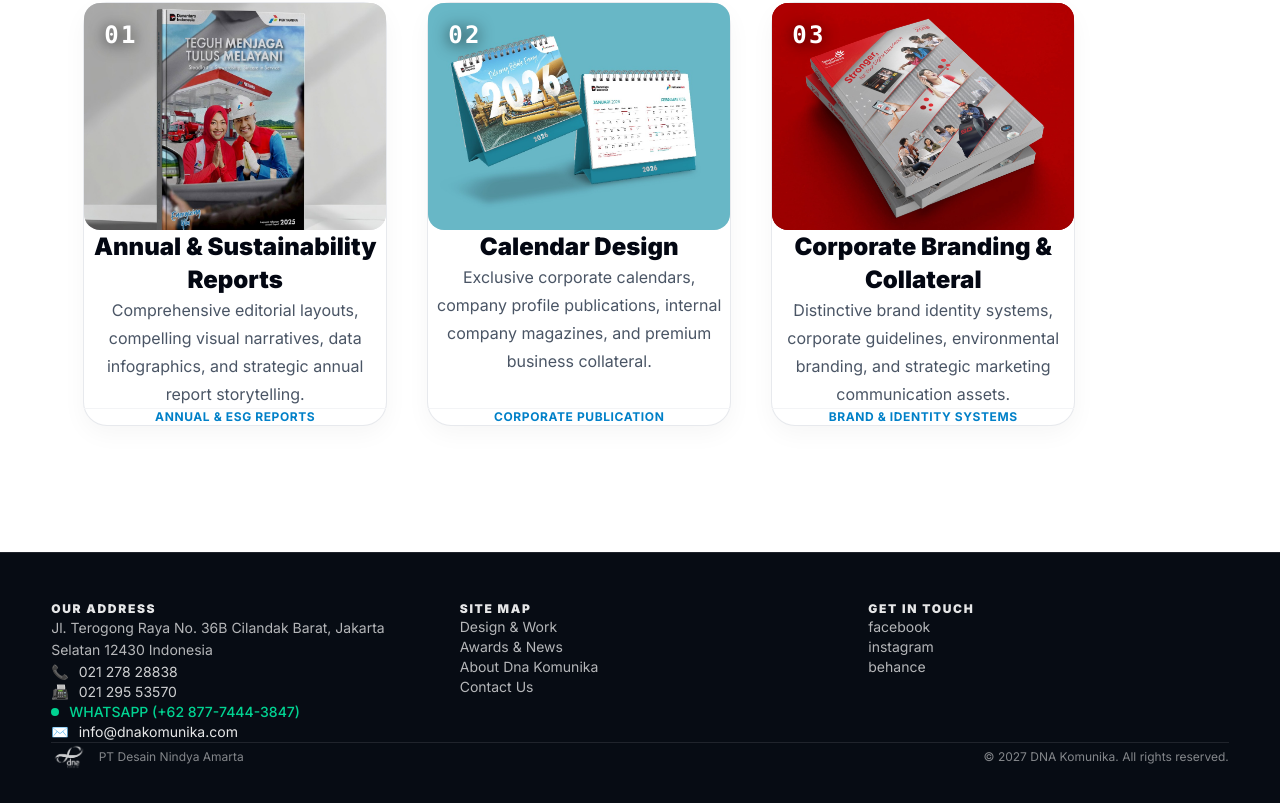
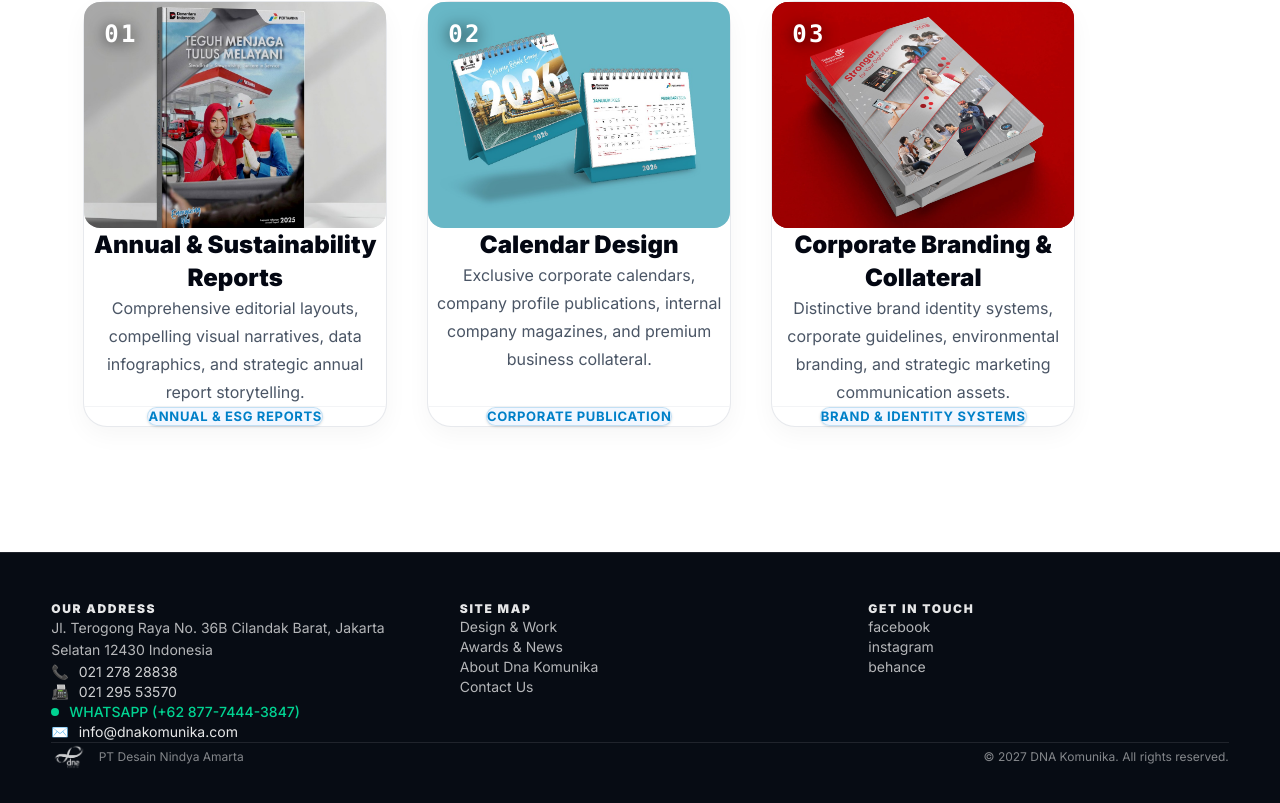
Before and after one commit to SamJinWoo99/DNA-Company-Profile, a Next.js app: page /about in a window 1280 px wide. Shown: the part 1971-2774 px from the top of the page. Built offline with nearby package versions, Linux system fonts and the light colour scheme.

Commit message:
Style category tags into pill capsules with generous spacing matching design reference

```diff
--- a/app/components/AboutHeroMeta.tsx
+++ b/app/components/AboutHeroMeta.tsx
@@ -318,9 +318,9 @@ export default function AboutHeroMeta() {
                   </div>
                 </div>
 
-                {/* Footer Tag Bawah */}
-                <div className="pt-5 pb-3 border-t border-gray-100 flex items-center justify-center mt-auto">
-                  <span className="text-xs font-bold text-[#0080c8] uppercase tracking-wider text-center">
+                {/* Footer Tag Bawah: Shape Kapsul / Pill persis Foto 2 dengan jarak lega */}
+                <div className="pt-6 pb-2 border-t border-gray-100 flex items-center justify-center mt-auto">
+                  <span className="inline-flex items-center justify-center px-6 py-2.5 rounded-full bg-blue-50/80 border border-[#0080c8]/20 text-xs sm:text-[13px] font-bold text-[#0080c8] tracking-wider uppercase text-center shadow-sm">
                     ANNUAL & ESG REPORTS
                   </span>
                 </div>
@@ -352,9 +352,9 @@ export default function AboutHeroMeta() {
                   </div>
                 </div>
 
-                {/* Footer Tag Bawah */}
-                <div className="pt-5 pb-3 border-t border-gray-100 flex items-center justify-center mt-auto">
-                  <span className="text-xs font-bold text-[#0080c8] uppercase tracking-wider text-center">
+                {/* Footer Tag Bawah: Shape Kapsul / Pill persis Foto 2 dengan jarak lega */}
+                <div className="pt-6 pb-2 border-t border-gray-100 flex items-center justify-center mt-auto">
+                  <span className="inline-flex items-center justify-center px-6 py-2.5 rounded-full bg-blue-50/80 border border-[#0080c8]/20 text-xs sm:text-[13px] font-bold text-[#0080c8] tracking-wider uppercase text-center shadow-sm">
                     CORPORATE PUBLICATION
                   </span>
                 </div>
@@ -386,9 +386,9 @@ export default function AboutHeroMeta() {
                   </div>
                 </div>
 
-                {/* Footer Tag Bawah */}
-                <div className="pt-5 pb-3 border-t border-gray-100 flex items-center justify-center mt-auto">
-                  <span className="text-xs font-bold text-[#0080c8] uppercase tracking-wider text-center">
+                {/* Footer Tag Bawah: Shape Kapsul / Pill persis Foto 2 dengan jarak lega */}
+                <div className="pt-6 pb-2 border-t border-gray-100 flex items-center justify-center mt-auto">
+                  <span className="inline-flex items-center justify-center px-6 py-2.5 rounded-full bg-blue-50/80 border border-[#0080c8]/20 text-xs sm:text-[13px] font-bold text-[#0080c8] tracking-wider uppercase text-center shadow-sm">
                     BRAND & IDENTITY SYSTEMS
                   </span>
                 </div>
```
